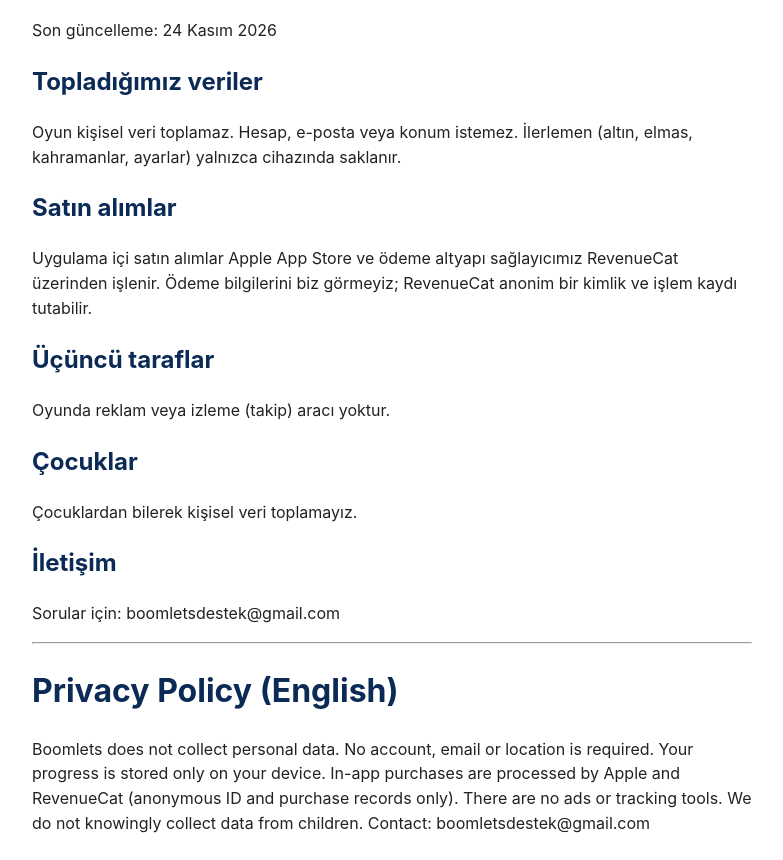
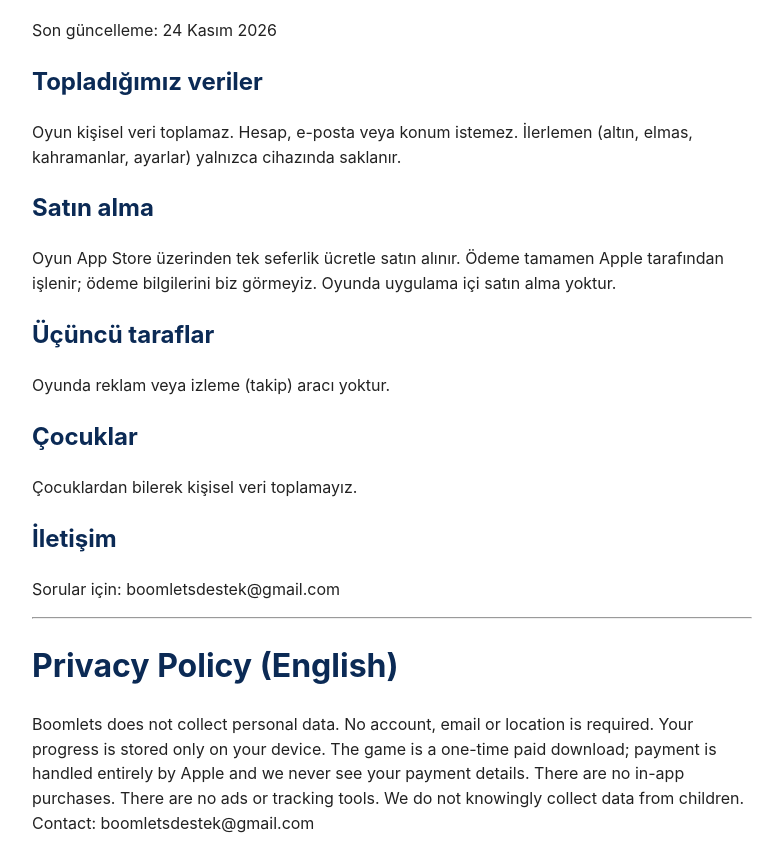
Before and after one commit to yvt4tzg9vk-source/boomlets-site, a plain HTML site: page gizlilik.html in a window 1280 px wide. Shown: the part 77-937 px from the top of the page, without its empty margins (248-1031 px from the left). Drawn offline with Linux system fonts and the light colour scheme.

Commit message:
Add files via upload

```diff
--- a/gizlilik.html
+++ b/gizlilik.html
@@ -4,8 +4,8 @@
 <p>Son güncelleme: 24 Kasım 2026</p>
 <h2>Topladığımız veriler</h2>
 <p>Oyun kişisel veri toplamaz. Hesap, e-posta veya konum istemez. İlerlemen (altın, elmas, kahramanlar, ayarlar) yalnızca cihazında saklanır.</p>
-<h2>Satın alımlar</h2>
-<p>Uygulama içi satın alımlar Apple App Store ve ödeme altyapı sağlayıcımız RevenueCat üzerinden işlenir. Ödeme bilgilerini biz görmeyiz; RevenueCat anonim bir kimlik ve işlem kaydı tutabilir.</p>
+<h2>Satın alma</h2>
+<p>Oyun App Store üzerinden tek seferlik ücretle satın alınır. Ödeme tamamen Apple tarafından işlenir; ödeme bilgilerini biz görmeyiz. Oyunda uygulama içi satın alma yoktur.</p>
 <h2>Üçüncü taraflar</h2>
 <p>Oyunda reklam veya izleme (takip) aracı yoktur.</p>
 <h2>Çocuklar</h2>
@@ -14,5 +14,5 @@
 <p>Sorular için: boomletsdestek@gmail.com</p>
 <hr>
 <h1>Privacy Policy (English)</h1>
-<p>Boomlets does not collect personal data. No account, email or location is required. Your progress is stored only on your device. In-app purchases are processed by Apple and RevenueCat (anonymous ID and purchase records only). There are no ads or tracking tools. We do not knowingly collect data from children. Contact: boomletsdestek@gmail.com</p>
+<p>Boomlets does not collect personal data. No account, email or location is required. Your progress is stored only on your device. The game is a one-time paid download; payment is handled entirely by Apple and we never see your payment details. There are no in-app purchases. There are no ads or tracking tools. We do not knowingly collect data from children. Contact: boomletsdestek@gmail.com</p>
 </body></html>
```
